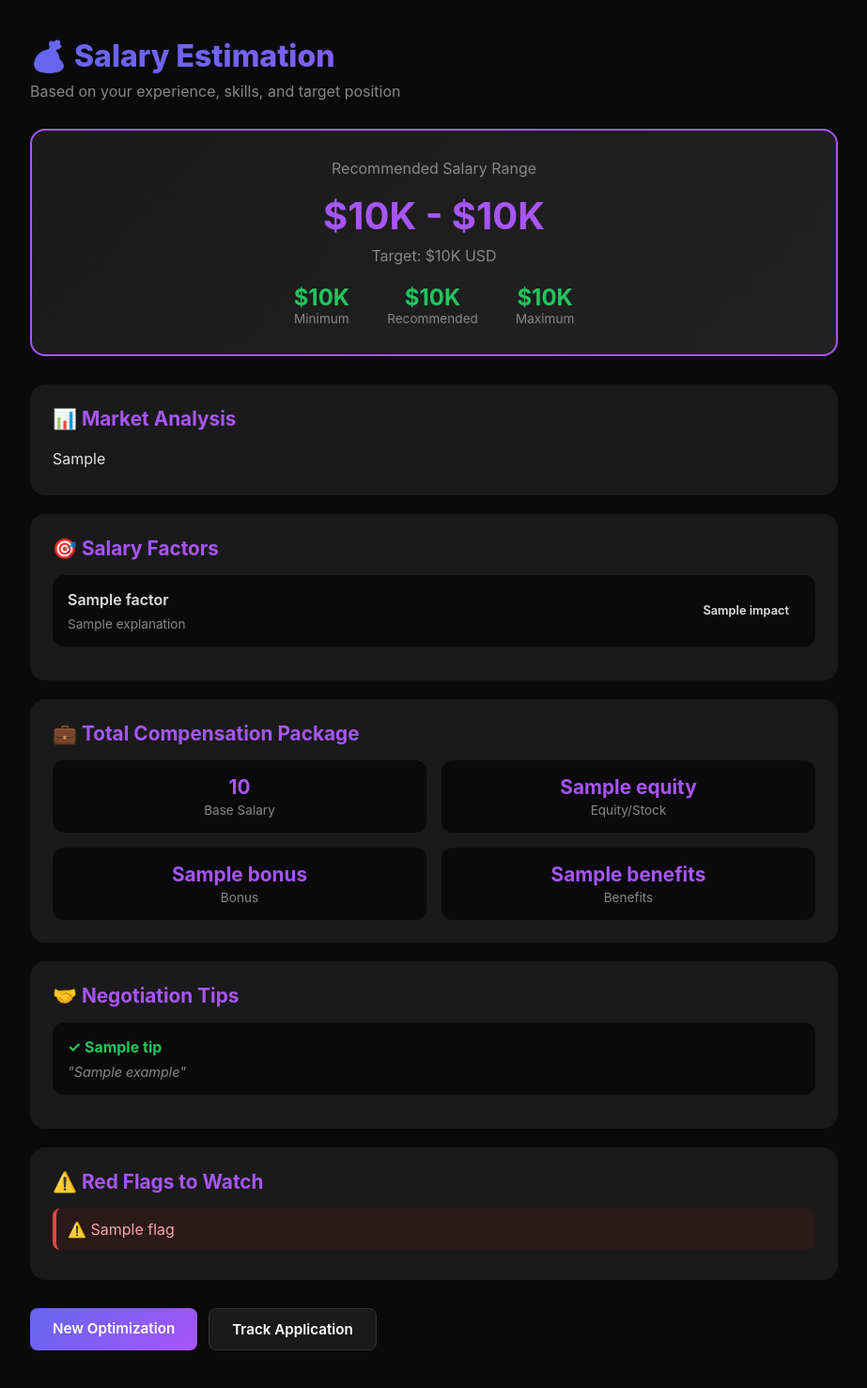
After one commit to xiamixiao64/ai-resume-optimizer, a Flask app: template templates/salary.html in a window 1280 px wide. The commit adds this page. Shown: the whole page at 94% size, without its empty margins (178-1101 px from the left). Run offline with Flask 3, Linux system fonts and the light colour scheme; the template is opened without the code that fills it: most values are stand-ins (such as "Sample title", 1, 10 or a date in 2020); some libraries are stand-ins or nearby versions.

Commit message:
feat: add interview preparation and salary estimation features
New modes added to resume optimizer:

1. Interview Preparation Mode:
- Generate technical questions based on resume skills
- Behavioral questions with STAR method guidance
- Company-specific questions
- Questions candidate can ask interviewer
- Interview tips

2. Salary Estimation Mode:
- Salary range based on experience and market data
- Market analysis for the position
- Factors affecting compensation
- Total compensation breakdown (base, equity, bonus, benefits)
- Negotiation tips with example scripts
- Red flags to watch during negotiation

UI:
- Added Interview and Salary buttons to mode selector
- New interview.html template with question cards
- New salary.html template with salary visualization

Tests: 30/30 passing

```diff
--- a/templates/index.html
+++ b/templates/index.html
@@ -158,6 +158,12 @@
                 </div>
                 <div class="mode-btn" data-mode="cover_letter" onclick="setMode(this)">
                     <span class="icon">✉️</span>Cover Letter
+                </div>
+                <div class="mode-btn" data-mode="interview" onclick="setMode(this)">
+                    <span class="icon">🎤</span>Interview
+                </div>
+                <div class="mode-btn" data-mode="salary" onclick="setMode(this)">
+                    <span class="icon">💰</span>Salary
                 </div>
             </div>
 
--- /dev/null
+++ b/templates/salary.html
@@ -0,0 +1,145 @@
+<!DOCTYPE html>
+<html lang="en">
+<head>
+    <meta charset="UTF-8">
+    <meta name="viewport" content="width=device-width, initial-scale=1.0">
+    <title>Salary Estimation | ResumeForge AI</title>
+    <style>
+        * { margin: 0; padding: 0; box-sizing: border-box; }
+        body { font-family: -apple-system, BlinkMacSystemFont, 'Segoe UI', sans-serif; background: #0a0a0a; color: #e0e0e0; min-height: 100vh; }
+        .container { max-width: 900px; margin: 0 auto; padding: 40px 20px; }
+        h1 { font-size: 2rem; font-weight: 800; background: linear-gradient(135deg, #6366f1, #a855f7); -webkit-background-clip: text; -webkit-text-fill-color: transparent; margin-bottom: 8px; }
+        .subtitle { color: #888; margin-bottom: 30px; }
+        .salary-card { background: linear-gradient(135deg, #1a1a1a, #222); border-radius: 16px; padding: 30px; text-align: center; margin-bottom: 30px; border: 2px solid #a855f7; }
+        .salary-range { font-size: 2.5rem; font-weight: 700; color: #a855f7; margin-bottom: 8px; }
+        .salary-label { color: #888; margin-bottom: 16px; }
+        .salary-breakdown { display: flex; justify-content: center; gap: 40px; margin-top: 20px; }
+        .salary-item { text-align: center; }
+        .salary-value { font-size: 1.5rem; font-weight: 700; color: #22c55e; }
+        .salary-key { font-size: 0.85rem; color: #888; }
+        .section { background: #1a1a1a; border-radius: 16px; padding: 24px; margin-bottom: 20px; }
+        .section h2 { color: #a855f7; margin-bottom: 16px; font-size: 1.3rem; }
+        .factor-card { background: #0a0a0a; border-radius: 12px; padding: 16px; margin-bottom: 12px; display: flex; justify-content: space-between; align-items: center; }
+        .factor-name { font-weight: 600; }
+        .factor-impact { padding: 4px 12px; border-radius: 20px; font-size: 0.8rem; font-weight: 600; }
+        .factor-impact.high { background: #ef4444; color: #fff; }
+        .factor-impact.medium { background: #f59e0b; color: #fff; }
+        .factor-impact.low { background: #22c55e; color: #fff; }
+        .factor-explanation { color: #888; font-size: 0.85rem; margin-top: 8px; }
+        .tip-card { background: #0a0a0a; border-radius: 12px; padding: 16px; margin-bottom: 12px; }
+        .tip-card h4 { color: #22c55e; margin-bottom: 8px; }
+        .tip-example { color: #888; font-size: 0.9rem; font-style: italic; margin-top: 8px; }
+        .compensation-grid { display: grid; grid-template-columns: repeat(2, 1fr); gap: 16px; }
+        .comp-item { background: #0a0a0a; border-radius: 12px; padding: 16px; text-align: center; }
+        .comp-value { font-size: 1.3rem; font-weight: 700; color: #a855f7; }
+        .comp-label { font-size: 0.85rem; color: #888; margin-top: 4px; }
+        .red-flag { background: #2a1a1a; border-left: 4px solid #ef4444; border-radius: 8px; padding: 12px; margin-bottom: 8px; color: #fca5a5; }
+        .actions { display: flex; gap: 12px; margin-top: 30px; }
+        .btn { background: linear-gradient(135deg, #6366f1, #a855f7); color: #fff; border: none; padding: 12px 24px; border-radius: 8px; font-size: 0.95rem; font-weight: 600; cursor: pointer; text-decoration: none; }
+        .btn:hover { opacity: 0.9; }
+        .btn.secondary { background: #1a1a1a; border: 1px solid #333; }
+    </style>
+</head>
+<body>
+    <div class="container">
+        <h1>💰 Salary Estimation</h1>
+        <p class="subtitle">Based on your experience, skills, and target position</p>
+
+        {% if data.salary_range %}
+        <div class="salary-card">
+            <div class="salary-label">Recommended Salary Range</div>
+            <div class="salary-range">${{ data.salary_range.minimum // 1000 }}K - ${{ data.salary_range.maximum // 1000 }}K</div>
+            <div class="salary-label">Target: ${{ data.salary_range.recommended // 1000 }}K {{ data.salary_range.currency }}</div>
+            <div class="salary-breakdown">
+                <div class="salary-item">
+                    <div class="salary-value">${{ data.salary_range.minimum // 1000 }}K</div>
+                    <div class="salary-key">Minimum</div>
+                </div>
+                <div class="salary-item">
+                    <div class="salary-value">${{ data.salary_range.recommended // 1000 }}K</div>
+                    <div class="salary-key">Recommended</div>
+                </div>
+                <div class="salary-item">
+                    <div class="salary-value">${{ data.salary_range.maximum // 1000 }}K</div>
+                    <div class="salary-key">Maximum</div>
+                </div>
+            </div>
+        </div>
+        {% endif %}
+
+        {% if data.market_analysis %}
+        <div class="section">
+            <h2>📊 Market Analysis</h2>
+            <p style="line-height: 1.8;">{{ data.market_analysis }}</p>
+        </div>
+        {% endif %}
+
+        {% if data.factors %}
+        <div class="section">
+            <h2>🎯 Salary Factors</h2>
+            {% for f in data.factors %}
+            <div class="factor-card">
+                <div>
+                    <div class="factor-name">{{ f.factor }}</div>
+                    <div class="factor-explanation">{{ f.explanation }}</div>
+                </div>
+                <span class="factor-impact {{ f.impact }}">{{ f.impact }}</span>
+            </div>
+            {% endfor %}
+        </div>
+        {% endif %}
+
+        {% if data.total_compensation %}
+        <div class="section">
+            <h2>💼 Total Compensation Package</h2>
+            <div class="compensation-grid">
+                <div class="comp-item">
+                    <div class="comp-value">{{ data.total_compensation.base_salary }}</div>
+                    <div class="comp-label">Base Salary</div>
+                </div>
+                <div class="comp-item">
+                    <div class="comp-value">{{ data.total_compensation.equity }}</div>
+                    <div class="comp-label">Equity/Stock</div>
+                </div>
+                <div class="comp-item">
+                    <div class="comp-value">{{ data.total_compensation.bonus }}</div>
+                    <div class="comp-label">Bonus</div>
+                </div>
+                <div class="comp-item">
+                    <div class="comp-value">{{ data.total_compensation.benefits }}</div>
+                    <div class="comp-label">Benefits</div>
+                </div>
+            </div>
+        </div>
+        {% endif %}
+
+        {% if data.negotiation_tips %}
+        <div class="section">
+            <h2>🤝 Negotiation Tips</h2>
+            {% for t in data.negotiation_tips %}
+            <div class="tip-card">
+                <h4>✓ {{ t.tip }}</h4>
+                {% if t.example %}
+                <div class="tip-example">"{{ t.example }}"</div>
+                {% endif %}
+            </div>
+            {% endfor %}
+        </div>
+        {% endif %}
+
+        {% if data.red_flags %}
+        <div class="section">
+            <h2>⚠️ Red Flags to Watch</h2>
+            {% for flag in data.red_flags %}
+            <div class="red-flag">⚠️ {{ flag }}</div>
+            {% endfor %}
+        </div>
+        {% endif %}
+
+        <div class="actions">
+            <a href="/" class="btn">New Optimization</a>
+            <a href="/tracker" class="btn secondary">Track Application</a>
+        </div>
+    </div>
+</body>
+</html>
```
Also changed, not shown: routes/optimize.py (+79 -0 lines), templates/interview.html (added, +103 -0 lines).
